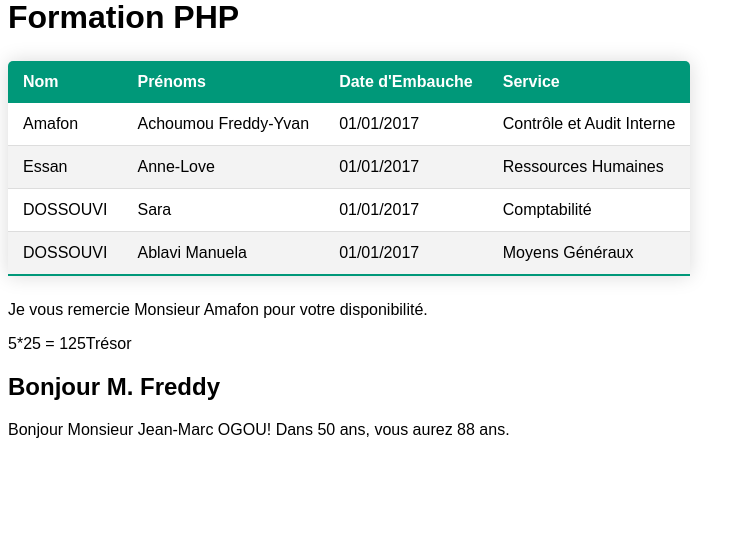
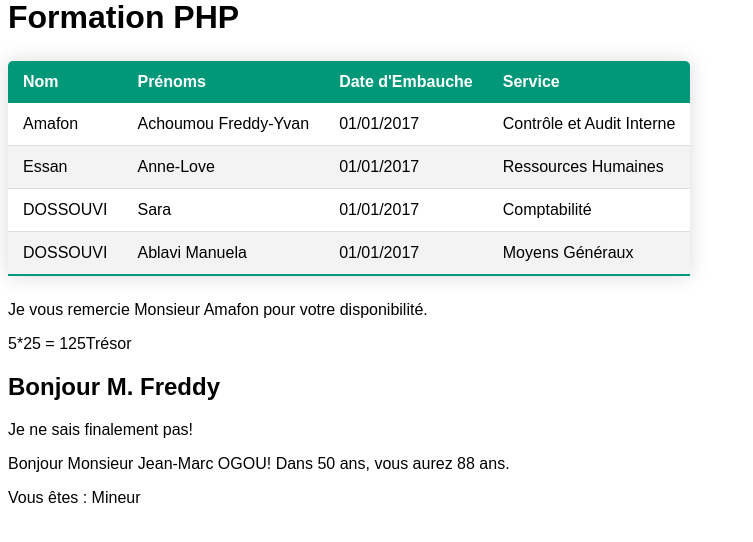
Before and after one commit to Amafon/www_formation, a PHP site: page / in a window 1280 px wide. Shown: the part 22-564 px from the top of the page, without its empty margins (0-753 px from the left). Run offline with PHP 8.4, Linux system fonts and the light colour scheme.

Commit message:
Deuxième commit

```diff
--- a/index.php
+++ b/index.php
@@ -83,9 +83,20 @@
         'nom'     => 'OGOU',
         'age'     => 38
       );
+
+      $age = 18;
+
+      if($age > 18){
+        echo "Vous êtes majeur!";
+      } elseif($age<18){
+        echo "Vous êtes mineur!";
+      } else{
+        echo "Je ne sais finalement pas!";
+      }
     ?>
     <p>Bonjour Monsieur <?=$personne['prenom']?>  <?=$personne['nom']?>! Dans 50 ans, vous aurez <?= $personne['age'] + 50 ?> ans.</p>
 
+    <p>Vous êtes : <?= $age > 18 ? 'Majeur':'Mineur'?></p>
 </body>
 </html>
 
```
